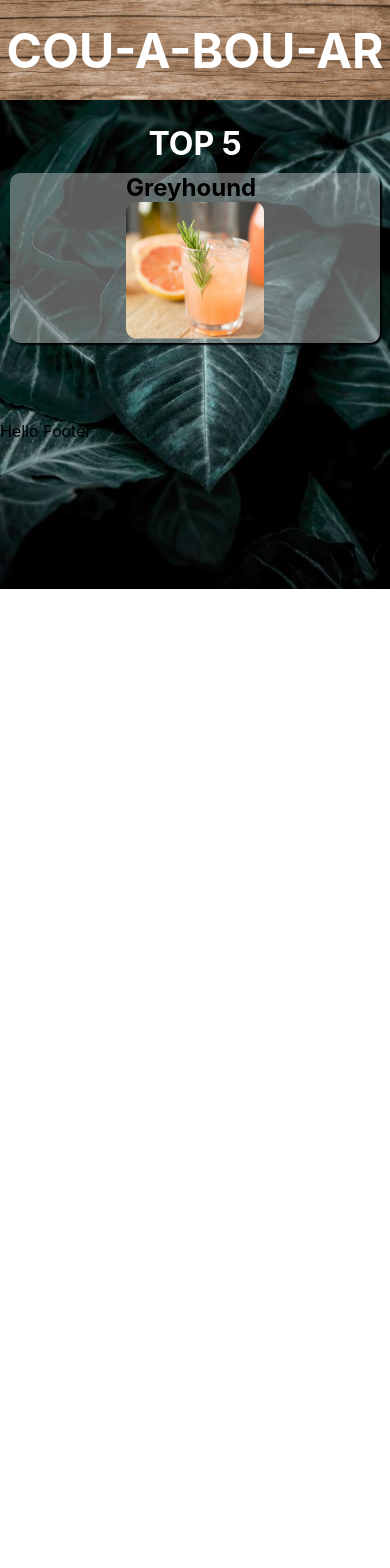
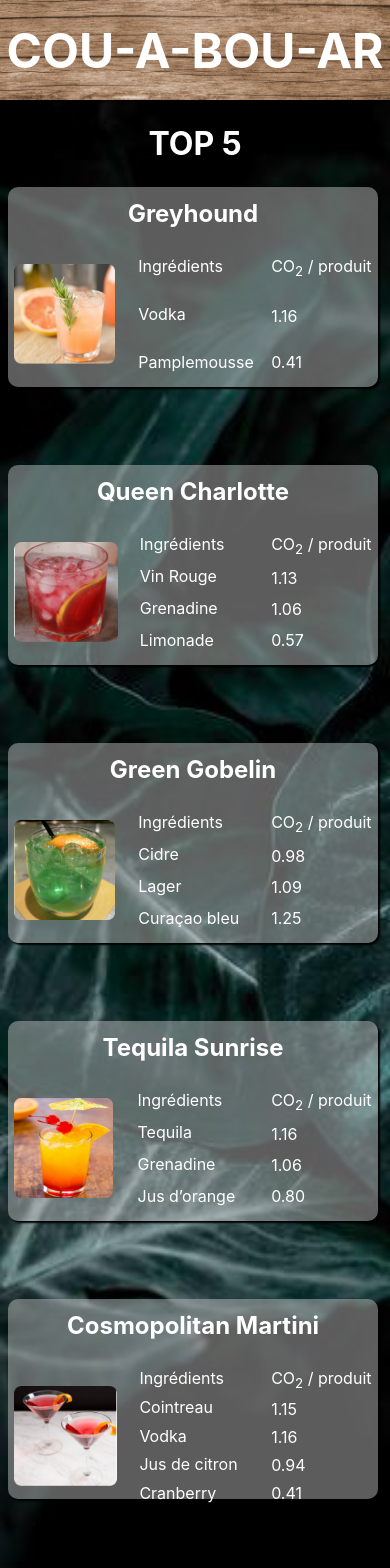
Before and after one commit to Claiirou/hackathon1, a React (Create React App) app: page /selection in a window 390 px wide. Shown: the top 1568 px of the page. Before the commit the page ends 844 px from the top, so only its background shows below. Built offline with nearby package versions, Linux system fonts and the light colour scheme.

Commit message:
finished mobile version

```diff
--- a/src/components/SelectionComponent.jsx
+++ b/src/components/SelectionComponent.jsx
@@ -8,11 +8,106 @@ import Tequila from "../assets/tequila-sunrise.png";
 
 function SelectionComponent() {
   return (
-    <div className="greyhound">
-      <div className="selectionContainer">
+    <div>
+      <div className="componentContainer">
         <h2 className="cocktailTitle">Greyhound</h2>
-        <img src={Greyhound} alt="greyhound" />
-        <div className="textContainer"></div>
+        <div className="selectionContainer">
+          <img src={Greyhound} alt="Greyhound" />
+          <div className="textContainerLeft">
+            <p className="firstParagraph">Ingrédients</p>
+            <p className="secondParagraph">Vodka</p>
+            <p className="thirdParagraph">Pamplemousse</p>
+          </div>
+          <div className="textContainerRight">
+            <p className="firstParagraph">
+              CO<sub>2</sub> / produit
+            </p>
+            <p className="secondParagraph">1.16</p>
+            <p className="thirdParagraph">0.41</p>
+          </div>
+        </div>
+      </div>
+      <div className="componentContainer">
+        <h2 className="cocktailTitle">Queen Charlotte</h2>
+        <div className="selectionContainer">
+          <img src={Queen} alt="Queen Charlotte" />
+          <div className="textContainerLeft">
+            <p className="firstParagraph">Ingrédients</p>
+            <p className="secondParagraph">Vin Rouge</p>
+            <p className="thirdParagraph">Grenadine</p>
+            <p className="fourthParagraph">Limonade</p>
+          </div>
+          <div className="textContainerRight">
+            <p className="firstParagraph">
+              CO<sub>2</sub> / produit
+            </p>
+            <p className="secondParagraph">1.13</p>
+            <p className="thirdParagraph">1.06</p>
+            <p className="fourthParagraph">0.57</p>
+          </div>
+        </div>
+      </div>
+      <div className="componentContainer">
+        <h2 className="cocktailTitle">Green Gobelin</h2>
+        <div className="selectionContainer">
+          <img src={Green} alt="Green Gobelin" />
+          <div className="textContainerLeft">
+            <p className="firstParagraph">Ingrédients</p>
+            <p className="secondParagraph">Cidre</p>
+            <p className="thirdParagraph">Lager</p>
+            <p className="fourthParagraph">Curaçao bleu</p>
+          </div>
+          <div className="textContainerRight">
+            <p className="firstParagraph">
+              CO<sub>2</sub> / produit
+            </p>
+            <p className="secondParagraph">0.98</p>
+            <p className="thirdParagraph">1.09</p>
+            <p className="fourthParagraph">1.25</p>
+          </div>
+        </div>
+      </div>
+      <div className="componentContainer">
+        <h2 className="cocktailTitle">Tequila Sunrise</h2>
+        <div className="selectionContainer">
+          <img src={Tequila} alt="Tequila Sunrise" />
+          <div className="textContainerLeft">
+            <p className="firstParagraph">Ingrédients</p>
+            <p className="secondParagraph">Tequila</p>
+            <p className="thirdParagraph">Grenadine</p>
+            <p className="fourthParagraph">Jus d’orange</p>
+          </div>
+          <div className="textContainerRight">
+            <p className="firstParagraph">
+              CO<sub>2</sub> / produit
+            </p>
+            <p className="secondParagraph">1.16</p>
+            <p className="thirdParagraph">1.06</p>
+            <p className="fourthParagraph">0.80</p>
+          </div>
+        </div>
+      </div>
+      <div className="componentContainer">
+        <h2 className="cocktailTitle">Cosmopolitan Martini</h2>
+        <div className="selectionContainer">
+          <img src={Cosmopolitan} alt="Cosmopolitan Martini" />
+          <div className="textContainerLeft">
+            <p className="firstParagraph">Ingrédients</p>
+            <p className="secondParagraph">Cointreau</p>
+            <p className="thirdParagraph">Vodka</p>
+            <p className="fourthParagraph">Jus de citron</p>
+            <p className="fifthParagraph">Cranberry</p>
+          </div>
+          <div className="textContainerRight">
+            <p className="firstParagraph">
+              CO<sub>2</sub> / produit
+            </p>
+            <p className="secondParagraph">1.15</p>
+            <p className="thirdParagraph">1.16</p>
+            <p className="fourthParagraph">0.94</p>
+            <p className="fifthParagraph">0.41</p>
+          </div>
+        </div>
       </div>
     </div>
   );
--- a/src/styles/selection.css
+++ b/src/styles/selection.css
@@ -1,17 +1,52 @@
 .title {
-    color: white;
-    text-align: center;
-    margin-top: 24px;
+  text-align: center;
+  margin: 24px 0;
+  color: white;
 }
 
-.selectionComponent {
+.componentContainer {
   background-color: rgba(196, 196, 196, 0.47);
   width: 95%;
-  min-height: 50px;
-  margin: 2.5%;
+  height: 200px;
+  margin: 2%;
   margin-bottom: 20%;
   border-radius: 10px;
   box-shadow: 2px 2px 2px black;
+  color: white;
+}
+
+.cocktailTitle {
+  text-align: center;
+  padding: 12px 0;
+}
+
+.selectionContainer {
   display: flex;
-  justify-content: center;
+  justify-content: space-between;
+  margin-top: 12px;
 }
+
+.selectionContainer img {
+  height: 100px;
+  margin: 12px 6px;
+  align-self: center;
+}
+
+.textContainerLeft,
+.textContainerRight {
+  display: flex;
+  flex-direction: column;
+  justify-content: space-between;
+  width: 30%;
+}
+
+.textContainerLeft,
+.textContainerRight p {
+  padding: 4px;
+}
+
+@media screen and (min-width: 1020px) {
+  .componentContainer {
+    width: 70%;
+  }
+}
```
Also changed, not shown: src/pages/Selection.jsx (+4 -4 lines).
